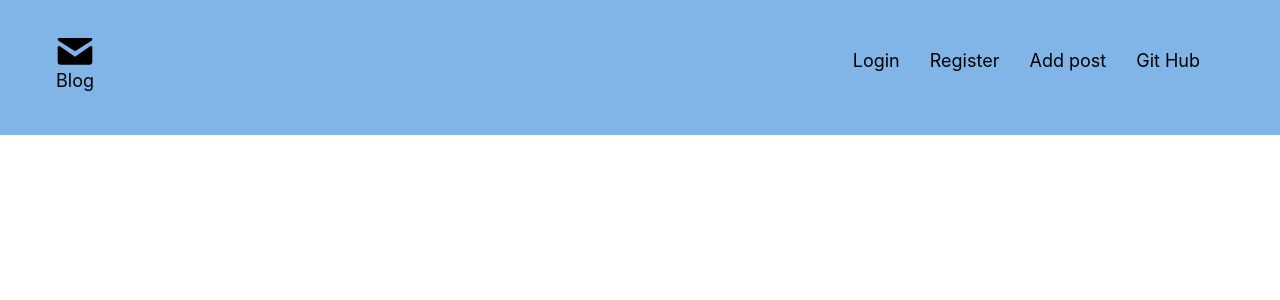
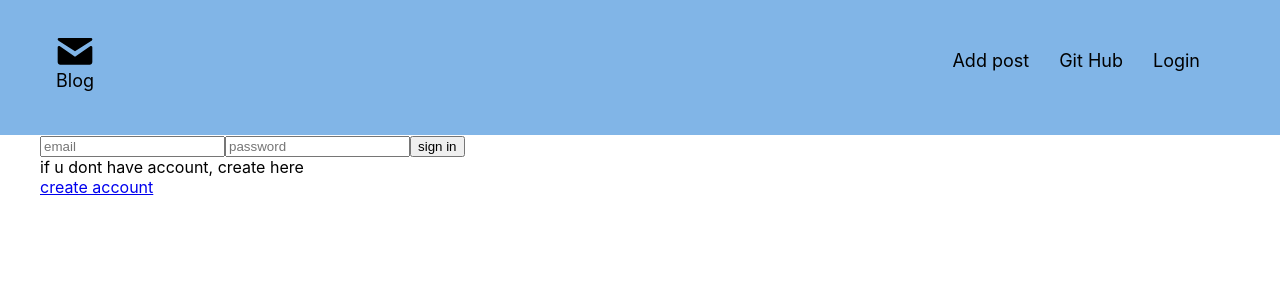
Before and after one commit to zex1l/Blog-App, a React (Create React App) app: page /auth in a window 1280 px wide. Shown: the top 300 px of the page. Built offline with nearby package versions, Linux system fonts and the light colour scheme.

Commit message:
Created routing and redirect, added profile page, and logout button

```diff
--- a/src/App.js
+++ b/src/App.js
@@ -1,22 +1,30 @@
-import {BrowserRouter, Routes, Route} from "react-router-dom"
+import {BrowserRouter, Routes, Route, Navigate} from "react-router-dom"
 
 import Header from "./components/Header";
 import HomePage from "./Pages/HomePage";
 import AddPostPage from "./Pages/AddPostPage";
-import Login from "./components/Login";
+import AuthPage from "./Pages/AuthPage";
 import SignUp from "./components/SignUp";
+import Profile from "./components/Profile";
+
+import { useAuth } from "./hooks/useAuth";
 
 import "./styles/style.css"
 
 function App() {
+  const {isAuth} = useAuth()
+
   return (
     <BrowserRouter>
       <Header/>
       <Routes>
         <Route path="/" element={<HomePage/>}/>
-        <Route path ="/add-post" element={<AddPostPage/>}/>
-        <Route path="/login" element={<Login/>}/>
+        {isAuth && (<Route path ="/add-post" element={<AddPostPage/>}/>)}
+        <Route path="/auth" element={<AuthPage/>}/>
         <Route path="/register" element={<SignUp/>}/>
+        {isAuth && (<Route path="/profile:id" element={<Profile/>}/>)}
+
+        <Route path="*" element={<Navigate to={isAuth ? "/profile" : "/"} replace/>}/>
       </Routes>
     </BrowserRouter>
   );
--- /dev/null
+++ b/src/Pages/AuthPage.jsx
@@ -0,0 +1,21 @@
+import { Link } from "react-router-dom";
+import Login from "../components/Login";
+import {useAuth} from '../hooks/useAuth'
+
+const AuthPage = () => {
+    const {isAuth} = useAuth()
+
+    return (
+        <>
+            <div className="container">
+                <Login/>
+                <div className="auth__register">
+                    <span>if u dont have account, create here</span><br/>
+                    <Link to="/register">create account</Link>
+                </div>
+            </div>
+        </>
+    );
+};
+
+export default AuthPage;
--- a/src/components/Header.jsx
+++ b/src/components/Header.jsx
@@ -1,9 +1,12 @@
 import {Link} from "react-router-dom"
 
-import Login from "./Login";
-import SignUp from "./SignUp";
+import { useAuth } from "../hooks/useAuth";
 
 const Header = () => {
+    const {isAuth, id} = useAuth()
+    console.log(isAuth)
+
+
     return (
         <header className='header'>
             <div className="header__inner">
@@ -15,10 +18,11 @@ const Header = () => {
                 </Link>
 
                 <nav className='header__nav'>
-                    <Link  to="/login"  className="nav__item">Login</Link>
-                    <Link to="/register"  className="nav__item">Register</Link>
                     <Link to="/add-post" className="nav__item">Add post</Link>
                     <a href="https://github.com/zex1l" className="nav__item">Git Hub</a>
+                    {
+                        isAuth ? (<Link  to= {`/profile:${id}`}  className="nav__item">Profile</Link>) : (<Link  to="/auth"  className="nav__item active__block">Login</Link>)
+                    }
                 </nav>
             </div>
         </header>
--- a/src/components/Login.jsx
+++ b/src/components/Login.jsx
@@ -2,17 +2,28 @@ import Form from "./Form";
 import {useDispatch} from 'react-redux'
 import {setUser} from '../store/slices/userSlices'
 import { auth } from '../firebase/firebase'
+import { useNavigate } from "react-router-dom";
 
 import { signInWithEmailAndPassword } from "firebase/auth";
 
 const Login = () => {
     const dispatch = useDispatch()
 
+    const navigate = useNavigate()
+
     const handleLogin = (email, password) => {
 
         signInWithEmailAndPassword(auth, email, password)
-            .then(console.log)
+            .then(({user}) => {
+                dispatch(setUser({
+                    email: user.email,
+                    id: user.uid,
+                    token: user.accessToken
+                })
+            )
+        })
             .catch(console.error)
+        navigate("/")
     }
 
     return (
--- /dev/null
+++ b/src/components/Profile.jsx
@@ -0,0 +1,33 @@
+import {useAuth} from "../hooks/useAuth"
+import { removeUser } from "../store/slices/userSlices";
+import { useDispatch } from "react-redux";
+import { useNavigate } from "react-router-dom";
+
+const Profile = () => {
+    const {email} = useAuth()
+
+    const navigate = useNavigate()
+
+    const dispatch = useDispatch()
+
+    const handleLogout = () => {
+        dispatch(removeUser({
+            email: null,
+            id: null,
+            token: null
+        }))
+        navigate("/auth")
+    }
+
+    return (
+        <div className="container">
+            Your profile  {email}
+
+            <div className="profile__logout">
+                <button onClick={handleLogout} className="btn__logout">Log out</button>
+            </div>
+        </div>
+    );
+};
+
+export default Profile;
--- a/src/components/SignUp.jsx
+++ b/src/components/SignUp.jsx
@@ -1,13 +1,15 @@
 import {useDispatch} from 'react-redux'
 import Form from './Form'
 import {setUser} from '../store/slices/userSlices'
-
+import { useNavigate } from 'react-router-dom'
 import { createUserWithEmailAndPassword } from "firebase/auth"
 import { auth } from '../firebase/firebase'
 
 const SignUp = () => {
 
     const dispatch = useDispatch()
+
+    const navigate = useNavigate()
 
     const handleRegister = (email, password) => {
         createUserWithEmailAndPassword(auth, email, password)
@@ -19,6 +21,8 @@ const SignUp = () => {
                 }))
             })
             .catch(console.error)
+
+        navigate("/")
     }
 
     return (
--- a/src/hooks/useAuth.js
+++ b/src/hooks/useAuth.js
@@ -1,6 +1,6 @@
 import { useSelector } from 'react-redux'
 
-export const useSelector = () => {
+export const useAuth = () => {
     const {email, token, id} = useSelector(state => state.user)
 
     return {
--- a/src/styles/style.css
+++ b/src/styles/style.css
@@ -65,3 +65,10 @@
     transform: translate(0px, 0px);
     opacity: 1;
 }
+
+.active__block {
+    display: block;
+}
+.unActive__block {
+    display: none;
+}
```
